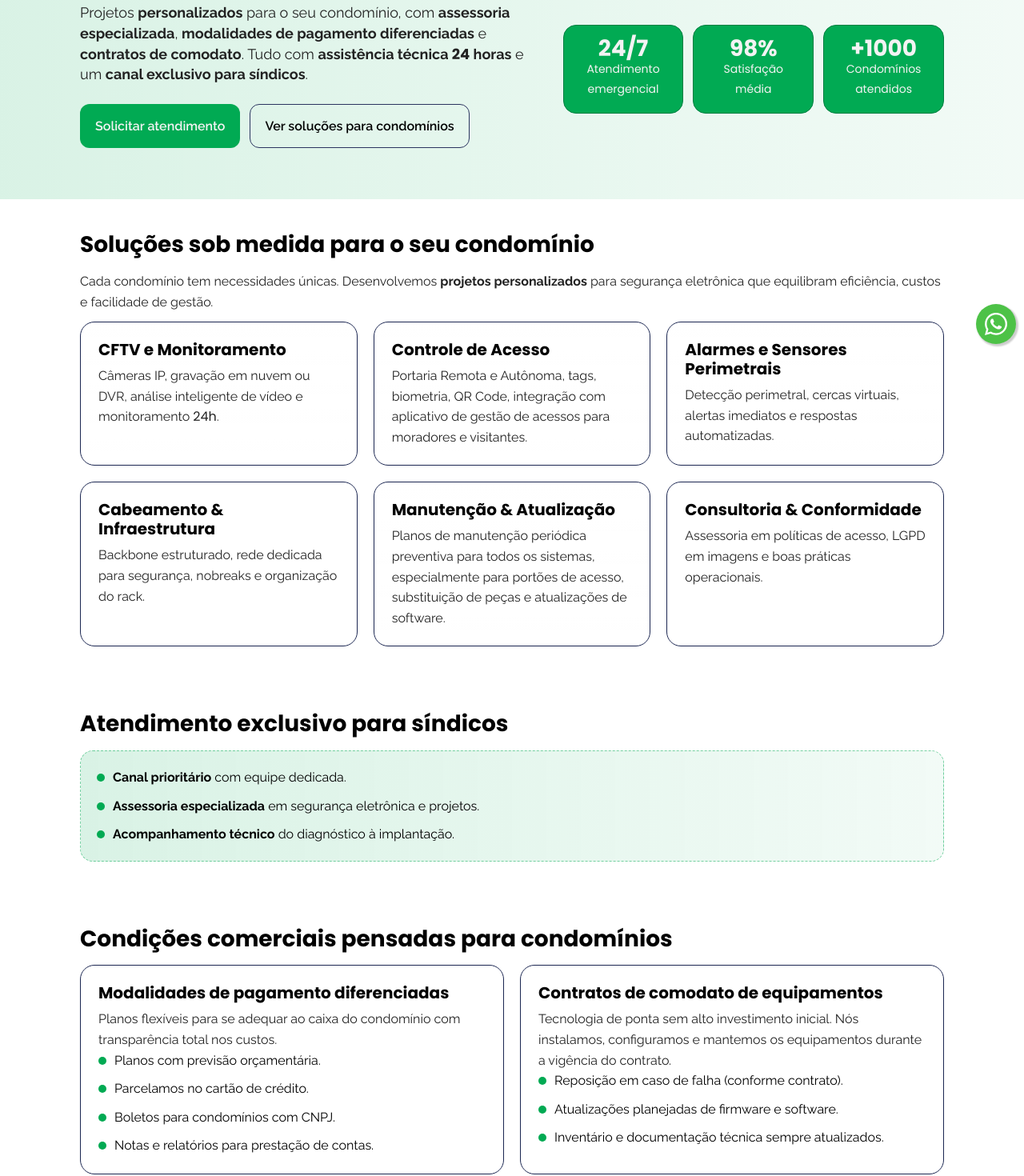
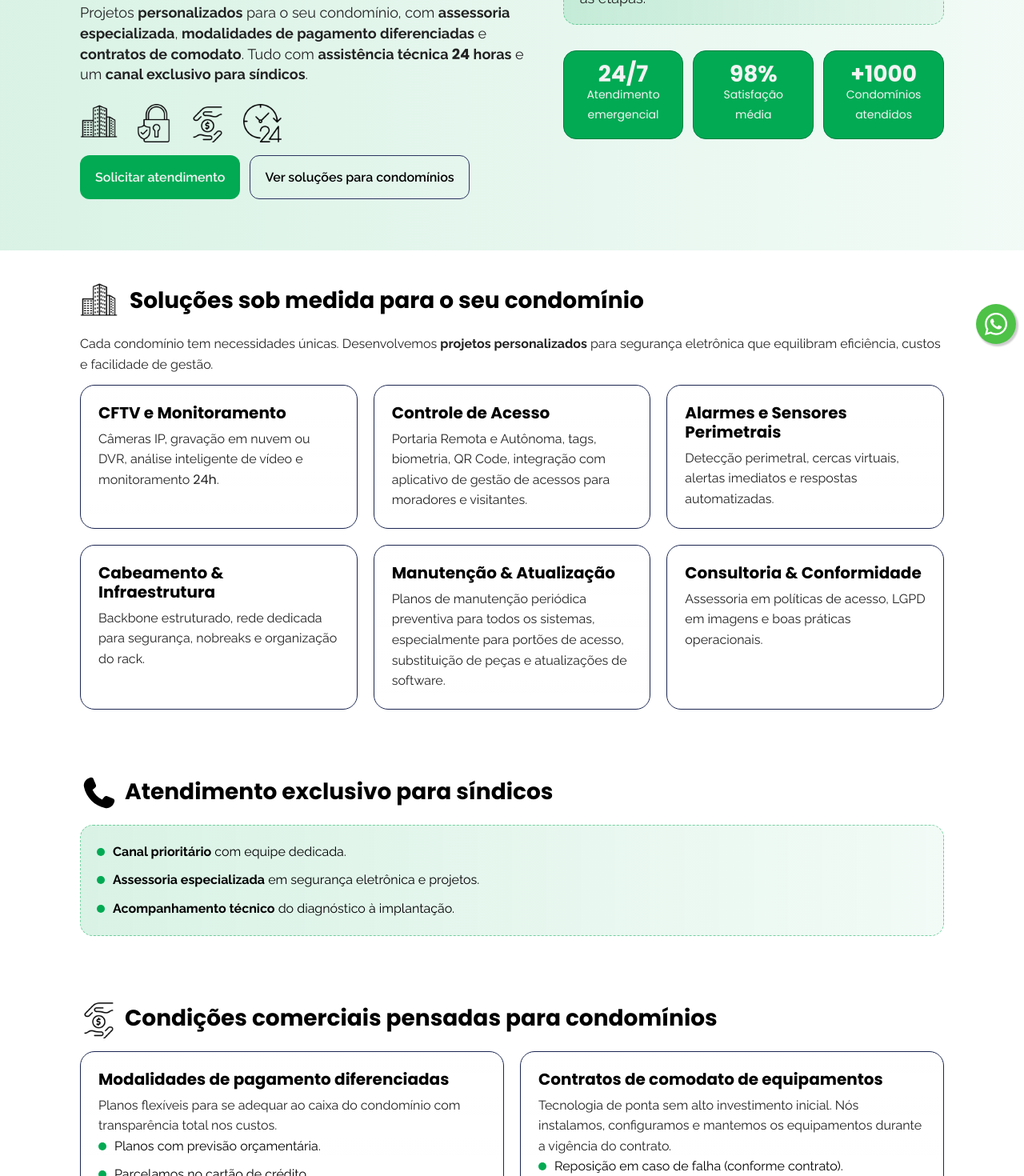
Before and after one commit to nicolasmansan/realeza-seguranca-eletronica, an Angular app: page /sindicos in a window 1280 px wide. Shown: the part 360-1830 px from the top of the page at 80% size. Built offline with nearby package versions, Linux system fonts and the light colour scheme.

Commit message:
Adição de ícones na página de síndicos

```diff
--- a/src/app/pages/sindico-page/sindico-page.html
+++ b/src/app/pages/sindico-page/sindico-page.html
@@ -8,6 +8,12 @@
           <strong>modalidades de pagamento diferenciadas</strong> e <strong>contratos de comodato</strong>. Tudo com
           <strong>assistência técnica <span class="use-poppins">24</span> horas</strong> e um <strong>canal exclusivo para síndicos</strong>.
         </p>
+        <div style="margin: 1rem 0; display: flex; gap: 12px; align-items: center;">
+          <img src="/images/condominio-icone.png" alt="Condomínio" class="title-icon" />
+          <img src="/images/seguranca-icone.png" alt="Segurança" class="title-icon" />
+          <img src="/images/acessivel-icone.png" alt="Preços acessíveis" class="title-icon" />
+          <img src="/images/24-horas.png" alt="24h" class="title-icon" />
+        </div>
         <div class="cta-row" role="group" aria-label="Ações principais">
           <a class="btn btn-primary"  target="_blank" href="https://api.whatsapp.com/send/?phone=555130120735&text=Ol%C3%A1+Realeza%21+%2AVim+do+site%2A+e+gostaria+de+ajuda%21&type=phone_number&app_absent=0">Solicitar atendimento</a>
           <a class="btn btn-ghost" href="/sindicos#solucoes">Ver soluções para condomínios</a>
@@ -40,7 +46,7 @@
 
 <div class="container">
   <section id="solucoes">
-    <h2>Soluções sob medida para o seu condomínio</h2>
+    <h2><img src="/images/condominio-icone.png" alt="Condomínio" class="title-icon" /> Soluções sob medida para o seu condomínio</h2>
     <p class="muted">Cada condomínio tem necessidades únicas. Desenvolvemos <strong>projetos personalizados</strong>
       para
       segurança eletrônica que equilibram eficiência, custos e facilidade de gestão.</p>
@@ -76,22 +82,22 @@
   </section>
 
   <section id="exclusivo">
-    <h2>Atendimento exclusivo para síndicos</h2>
+    <h2><img src="/icons/phone.svg" alt="24h" class="title-icon" />Atendimento exclusivo para síndicos</h2>
     <div class="banner">
       <ul class="list" aria-label="Benefícios para síndicos">
-        <li><span class="dot"></span><span><strong>Canal prioritário</strong> com equipe dedicada.</span>
+      <li><span class="dot"></span><span><strong>Canal prioritário</strong> com equipe dedicada.</span>
         </li>
-        <li><span class="dot"></span><span><strong>Assessoria especializada</strong> em segurança eletrônica e
-            projetos.</span></li>
-        <li><span class="dot"></span><span><strong>Acompanhamento técnico</strong> do diagnóstico à implantação.</span>
-        </li>
+      <li><span class="dot"></span><span><strong>Assessoria especializada</strong> em segurança eletrônica e
+        projetos.</span></li>
+      <li><span class="dot"></span><span><strong>Acompanhamento técnico</strong> do diagnóstico à implantação.</span>
+      </li>
       </ul>
     </div>
 
   </section>
 
   <section id="condicoes">
-    <h2>Condições comerciais pensadas para condomínios</h2>
+    <h2><img src="/images/acessivel-icone.png" alt="24h" class="title-icon" />Condições comerciais pensadas para condomínios</h2>
     <div class="grid grid-2">
       <div class="card">
         <h3>Modalidades de pagamento diferenciadas</h3>
@@ -117,7 +123,7 @@
   </section>
 
   <section id="suporte">
-    <h2>Assistência técnica com atendimento 24 horas</h2>
+    <h2><img src="/images/24-horas.png" alt="24h" class="title-icon" /> Assistência técnica com atendimento 24 horas</h2>
     <p class="muted">
       Emergências podem acontecer a qualquer momento. Com nosso plano de assistência <span class="use-poppins">24/7</span>, você conta com suporte técnico todos os dias do ano, incluindo finais de semana e feriados. O plano oferece visitas corretivas ilimitadas, manutenção preventiva mensal e atendimento prioritário para garantir a segurança do seu condomínio.
     </p>
@@ -134,7 +140,7 @@
     </div>
   </section>
 
-  <section id="terceirizacao">
+  <section id="srsindico">
     <h2>Sr. Síndico, temos os melhores sistemas para você!</h2>
     <p class="muted">Centralize a segurança eletrônica em um único parceiro. Cuidamos do projeto, implantação,
       monitoramento e manutenção, enquanto você foca na gestão condominial.
--- a/src/app/pages/sindico-page/sindico-page.scss
+++ b/src/app/pages/sindico-page/sindico-page.scss
@@ -34,6 +34,12 @@
   padding: 8px 12px;
   border-radius: 999px;
   font-size: 14px;
+}
+
+.title-icon {
+  width: 48px;
+  vertical-align:middle;
+  margin-right:8px;
 }
 
 .cta-row {
```
